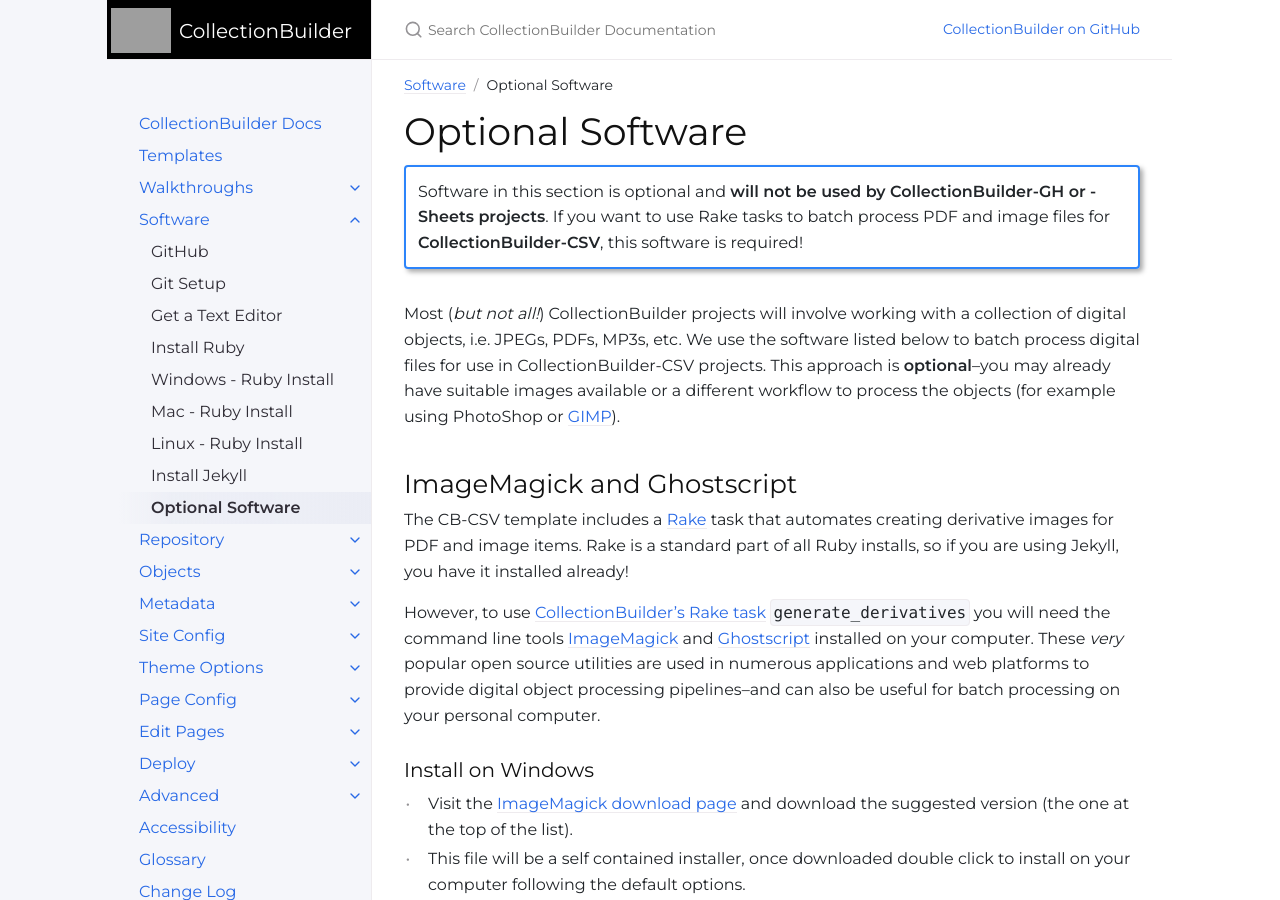
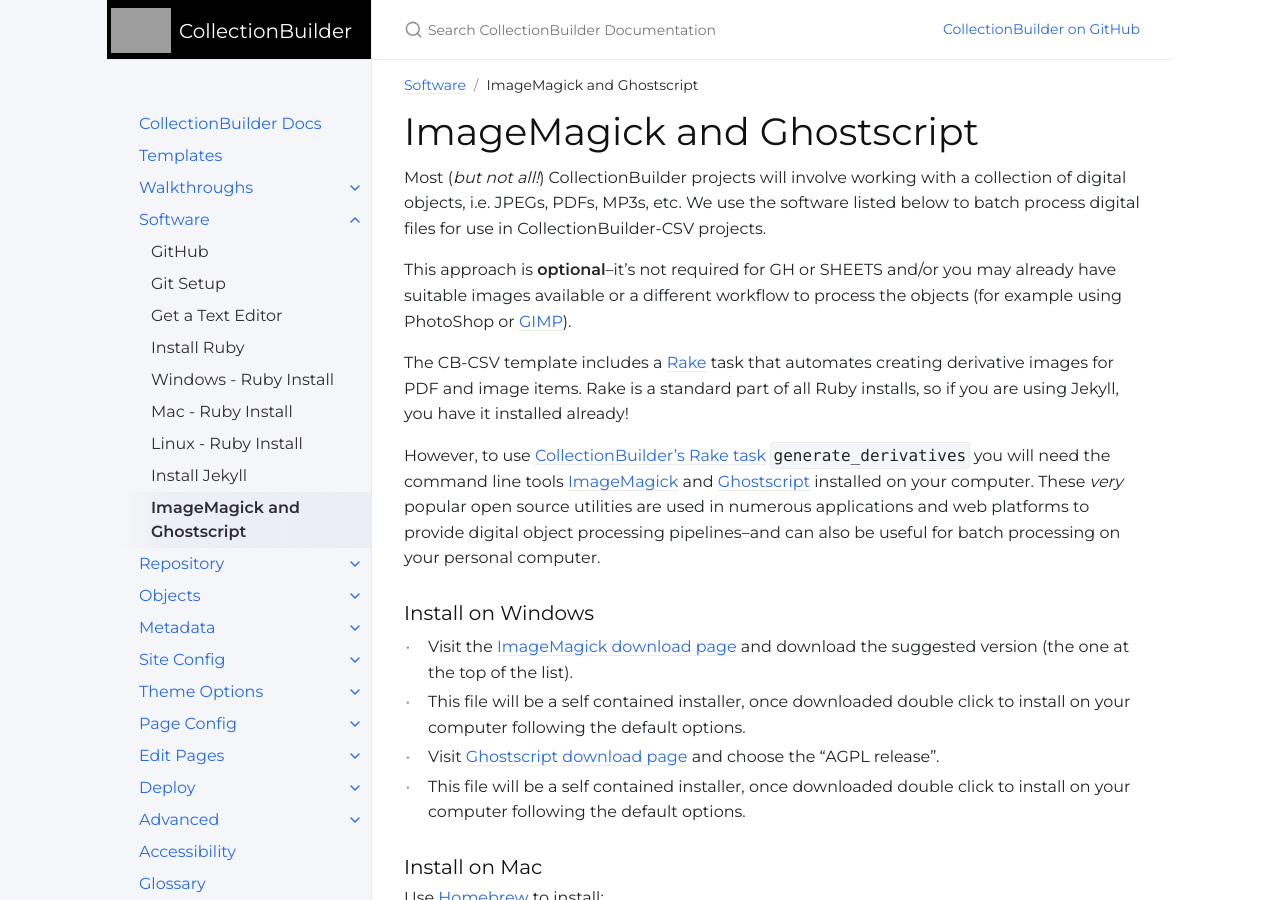
Before and after one commit to CollectionBuilder/cb-docs, a Jekyll site: the page built from docs/software/optional.md, in a window 1280 px wide and 900 px high. Built offline with Jekyll 4.4.1, drawn with Linux system fonts in a browser that asks for light colours; comment, search, counter and statistics services are not loaded.

Commit message:
change it from being optional software

```diff
--- a/docs/software/optional.md
+++ b/docs/software/optional.md
@@ -1,20 +1,15 @@
 ---
-title: Optional Software
+title: ImageMagick and Ghostscript
 parent: Software
 nav_order: 8
 ---
 
-# Optional Software
-
-{:.alert .alert-blue }
-Software in this section is optional and **will not be used by CollectionBuilder-GH or -Sheets projects**.
-If you want to use Rake tasks to batch process PDF and image files for **CollectionBuilder-CSV**, this software is required!
+# ImageMagick and Ghostscript
 
 Most (*but not all!*) CollectionBuilder projects will involve working with a collection of digital objects, i.e. JPEGs, PDFs, MP3s, etc.
 We use the software listed below to batch process digital files for use in CollectionBuilder-CSV projects.
-This approach is **optional**--you may already have suitable images available or a different workflow to process the objects (for example using PhotoShop or [GIMP](https://www.gimp.org/)).
 
-## ImageMagick and Ghostscript
+This approach is **optional**--it's not required for GH or SHEETS and/or you may already have suitable images available or a different workflow to process the objects (for example using PhotoShop or [GIMP](https://www.gimp.org/)).
 
 The CB-CSV template includes a [Rake](https://github.com/ruby/rake) task that automates creating derivative images for PDF and image items.
 Rake is a standard part of all Ruby installs, so if you are using Jekyll, you have it installed already!
```
